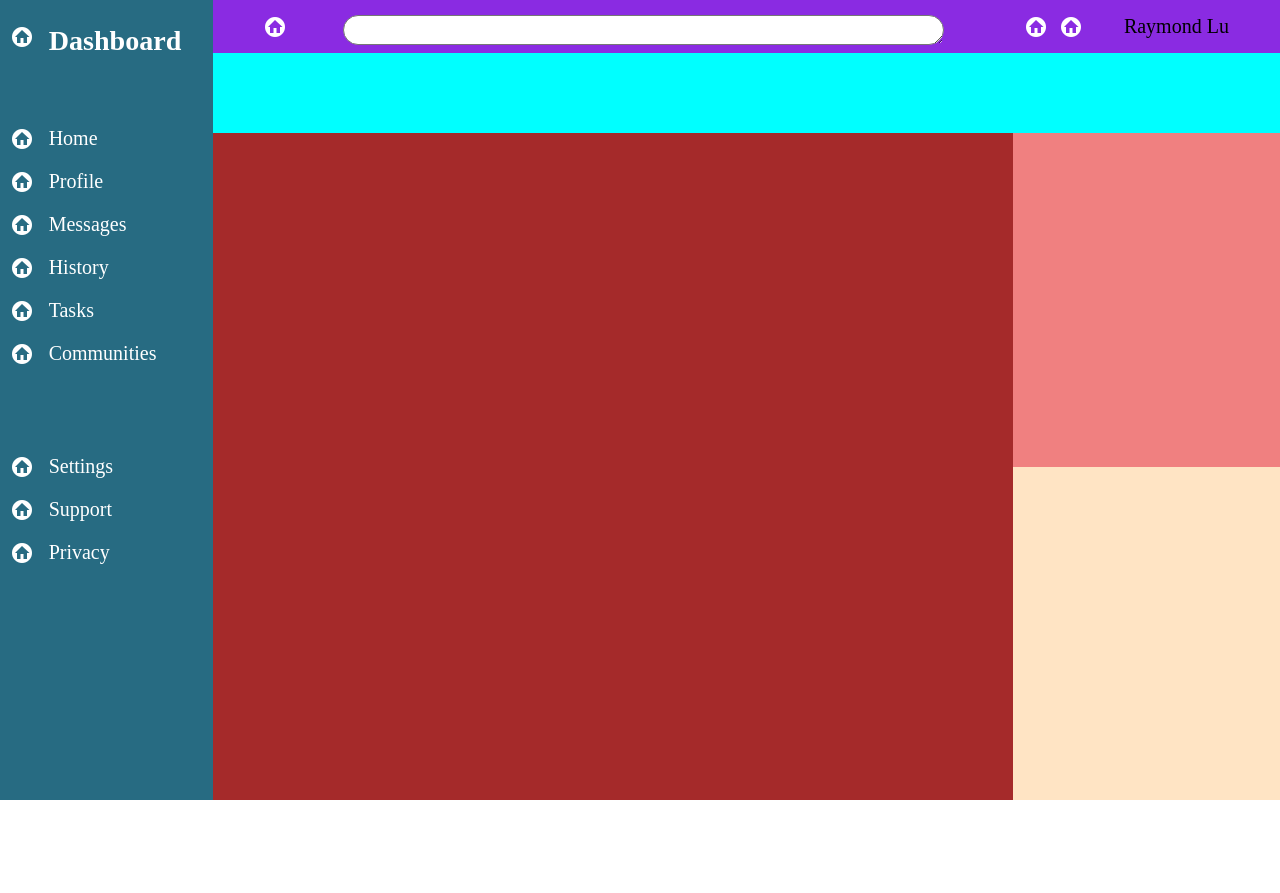
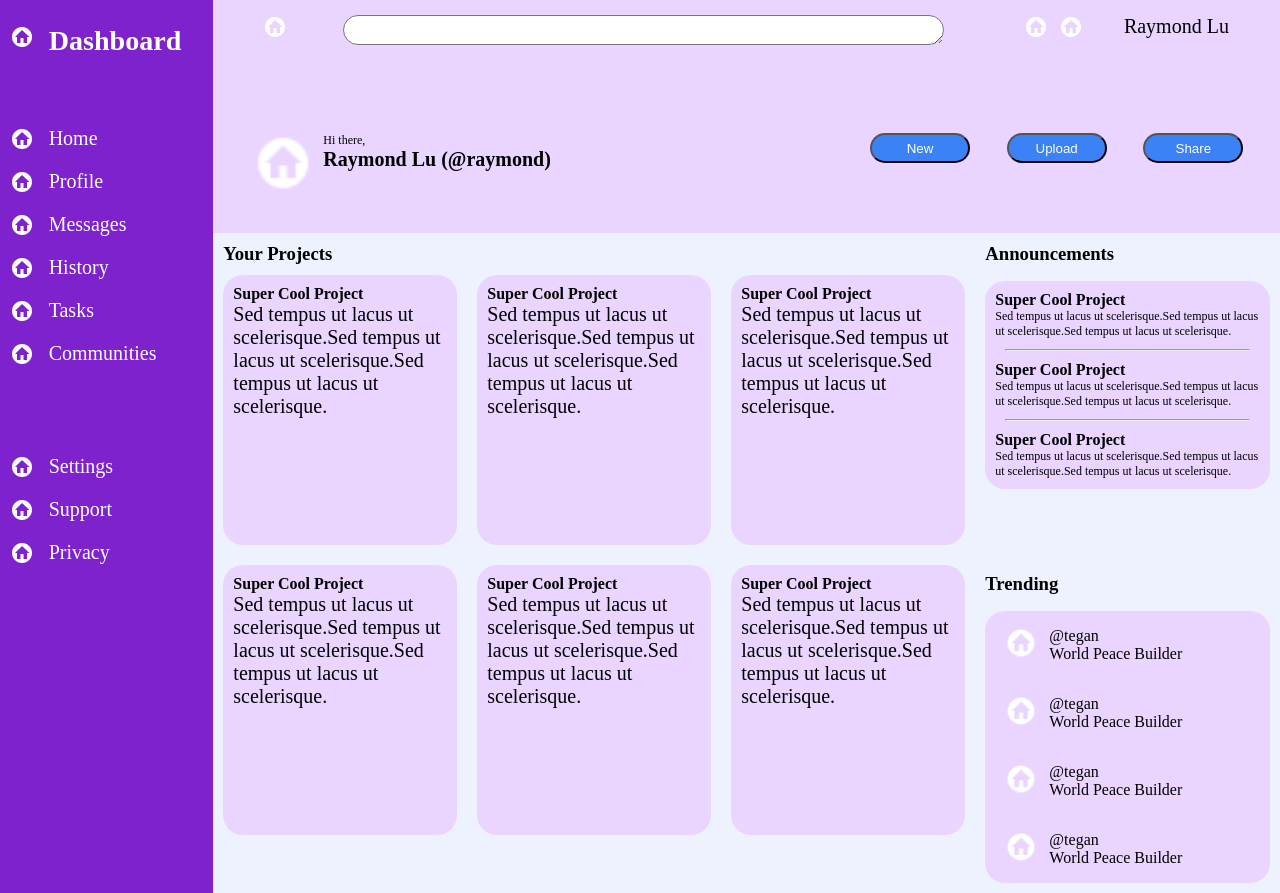
Before and after one commit to raylu15742cs/odin-admin-dashboard, a plain HTML site: page index.html in a window 1280 px wide. Before the commit the page ends 800 px from the top, so only its background shows below. Drawn offline with Linux system fonts and the light colour scheme.

Commit message:
add finishing touches

```diff
--- a/css/styles.css
+++ b/css/styles.css
@@ -3,13 +3,13 @@
     margin: 0;
 }
 .container {
-    min-height: 100vh;
+    height: 100vh;
     display: grid;
     grid-template-columns: 1fr 5fr;
     grid-template-rows: 1fr 5fr;
 }
 .sidebar {
-    background-color: #276b82;
+    background-color: #7e22ce;
     grid-column: 1 / 2;
     grid-row: 1/3;
     color: white;
@@ -17,29 +17,24 @@
 
 }
 .header {
-    background-color: aqua;
     display: grid;
     grid-template-rows: 1fr 1.5fr;
 }
 .projects {
-    background-color: bisque;
+    background-color: #eef2ff;
     display: grid;
-    grid-template-columns: 3fr 1fr;
+    grid-template-columns: 2.5fr 1fr;
     grid-template-rows: 1fr 1fr;
 }
 .nav {
-    background-color: blueviolet;
     display: grid;
     grid-template-rows: 1fr;
     grid-template-columns: 1fr 5fr .5fr .5fr 1.2fr;
     padding-top: 15px;
 }
 .yourprojects {
-    background-color: brown;
+    padding-top: 10px;
     grid-row: 1/3;
-}
-.announcements {
-    background-color: lightcoral;
 }
 .zerosection, .firstsection, .secondsection {
     padding-bottom: 70px;
@@ -67,3 +62,84 @@ textarea {
 .navtwo {
     padding-left: 30px;
 }
+.generalinfo {
+    display: grid;
+    grid-template-columns: .5fr 4fr 1fr 1fr 1fr;
+    padding: 40px 0;
+}
+.generalone {
+    height: 60px;
+    width: auto;
+    padding-left: 40px;
+    padding-right: 10px;
+}
+.generaltext p {
+    font-size:.75rem;
+}
+.generaltext h2 {
+    font-size: 1.25rem;
+}
+button {
+    height: 30px;
+    width: 100px;
+    border-radius: 20px;
+    background-color: #3b82f6;
+    color: white;
+}
+.trendinginner {
+    display:grid;
+    grid-template-columns: 1fr 5fr;
+    padding-left: 20px;
+    padding-bottom: 16px;
+    padding-top: 16px;
+}
+.trendinginner p {
+    font-size: 1rem;
+}
+.trendinginner img {
+    height: 32px;
+}
+.trending {
+    padding: 10px;
+}
+.trendinginners {
+    background-color: #e9d5ff;
+    border-radius: 20px;
+}
+.trending h3 {
+    padding-bottom: 16px;
+}
+hr {
+    margin: 10px;
+}
+.announcementsinner {
+    background-color: #e9d5ff;
+    border-radius: 20px;
+    padding: 10px;
+}
+.announcements {
+    padding: 10px;
+}
+.announcementsinner p {
+    font-size: .75rem;
+}
+.announcements h3 {
+    padding-bottom: 16px;
+}
+.yourprojectsinner {
+    display: grid;
+    grid-template-columns: repeat(auto-fill, minmax(250px , 1fr));
+}
+.individual {
+    height: 250px;
+    background-color: #e9d5ff;
+    border-radius: 20px;
+    padding: 10px;
+    margin: 10px;
+}
+.yourprojects h3 {
+    padding-left: 10px;
+}
+.header {
+    background-color: #e9d5ff;
+}
--- a/index.html
+++ b/index.html
@@ -45,12 +45,99 @@
                 <img src="img/home-circle (1).png">
                 <p>Raymond Lu</p>
             </div>
-            <div class="generalinfo"></div>
+            <div class="generalinfo">
+                <img class="generalone" src="img/home-circle (1).png">
+                <div class="generaltext">
+                    <p>Hi there,</p>
+                    <h2>Raymond Lu (@raymond)</h2>
+                </div>
+                <button> New </button>
+                <button> Upload </button>
+                <button> Share </button>
+            </div>
         </div>
         <div class="projects">
-            <div class="yourprojects"></div>
-            <div class="announcements"></div>
-            <div class="trending"></div>
+            <div class="yourprojects">
+                <h3>Your Projects</h3>
+                <div class="yourprojectsinner">
+                    <div class="individual">
+                        <h4>Super Cool Project</h4>
+                        <p>Sed tempus ut lacus ut scelerisque.Sed tempus ut lacus ut scelerisque.Sed tempus ut lacus ut scelerisque.</p>
+                    </div>
+                    <div class="individual">
+                        <h4>Super Cool Project</h4>
+                        <p>Sed tempus ut lacus ut scelerisque.Sed tempus ut lacus ut scelerisque.Sed tempus ut lacus ut scelerisque.</p>
+                    </div>
+                    <div class="individual">
+                        <h4>Super Cool Project</h4>
+                        <p>Sed tempus ut lacus ut scelerisque.Sed tempus ut lacus ut scelerisque.Sed tempus ut lacus ut scelerisque.</p>
+                    </div>
+                    <div class="individual">
+                        <h4>Super Cool Project</h4>
+                        <p>Sed tempus ut lacus ut scelerisque.Sed tempus ut lacus ut scelerisque.Sed tempus ut lacus ut scelerisque.</p>
+                    </div>
+                    <div class="individual">
+                        <h4>Super Cool Project</h4>
+                        <p>Sed tempus ut lacus ut scelerisque.Sed tempus ut lacus ut scelerisque.Sed tempus ut lacus ut scelerisque.</p>
+                    </div>
+                    <div class="individual">
+                        <h4>Super Cool Project</h4>
+                        <p>Sed tempus ut lacus ut scelerisque.Sed tempus ut lacus ut scelerisque.Sed tempus ut lacus ut scelerisque.</p>
+                    </div>
+                </div>
+            </div>
+            <div class="announcements">
+                <h3>Announcements</h3>
+                <div class="announcementsinner">
+                    <div>
+                        <h4>Super Cool Project</h4>
+                        <p>Sed tempus ut lacus ut scelerisque.Sed tempus ut lacus ut scelerisque.Sed tempus ut lacus ut scelerisque.</p>
+                        <hr>
+                    </div>
+                    <div>
+                        <h4>Super Cool Project</h4>
+                        <p>Sed tempus ut lacus ut scelerisque.Sed tempus ut lacus ut scelerisque.Sed tempus ut lacus ut scelerisque.</p>
+                        <hr>
+                    </div>
+                    <div>
+                        <h4>Super Cool Project</h4>
+                        <p>Sed tempus ut lacus ut scelerisque.Sed tempus ut lacus ut scelerisque.Sed tempus ut lacus ut scelerisque.</p>
+                    </div>
+                </div>
+            </div>
+            <div class="trending">
+                <h3>Trending</h3>
+                <div class="trendinginners">
+                    <div class="trendinginner">
+                        <img src="img/home-circle (1).png">
+                        <div>
+                            <p>@tegan</p>
+                            <p>World Peace Builder</p>
+                        </div>
+                    </div>
+                    <div class="trendinginner">
+                        <img src="img/home-circle (1).png">
+                        <div>
+                            <p>@tegan</p>
+                            <p>World Peace Builder</p>
+                        </div>
+                    </div>
+                    <div class="trendinginner">
+                        <img src="img/home-circle (1).png">
+                        <div>
+                            <p>@tegan</p>
+                            <p>World Peace Builder</p>
+                        </div>
+                    </div>
+                    <div class="trendinginner">
+                        <img src="img/home-circle (1).png">
+                        <div>
+                            <p>@tegan</p>
+                            <p>World Peace Builder</p>
+                        </div>
+                    </div>
+                </div>
+            </div>
 
         </div>
     </div>
```
